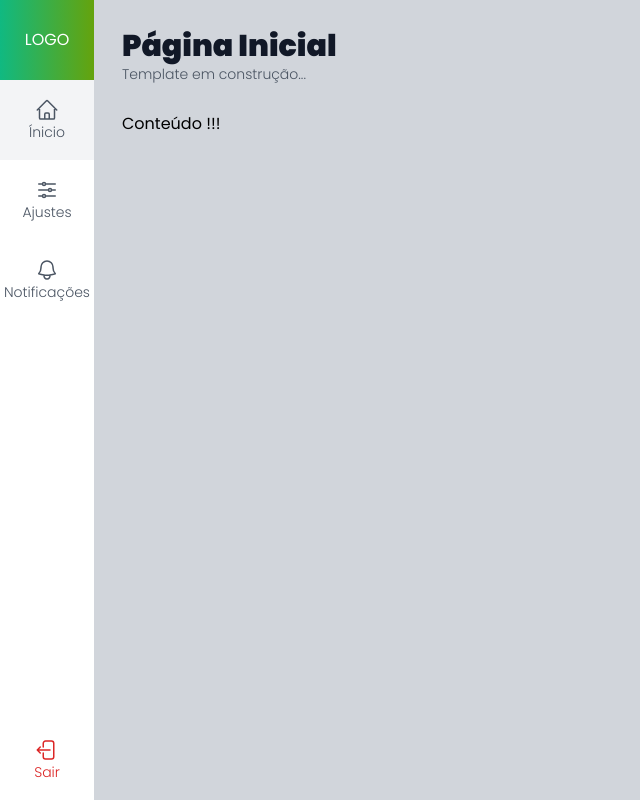
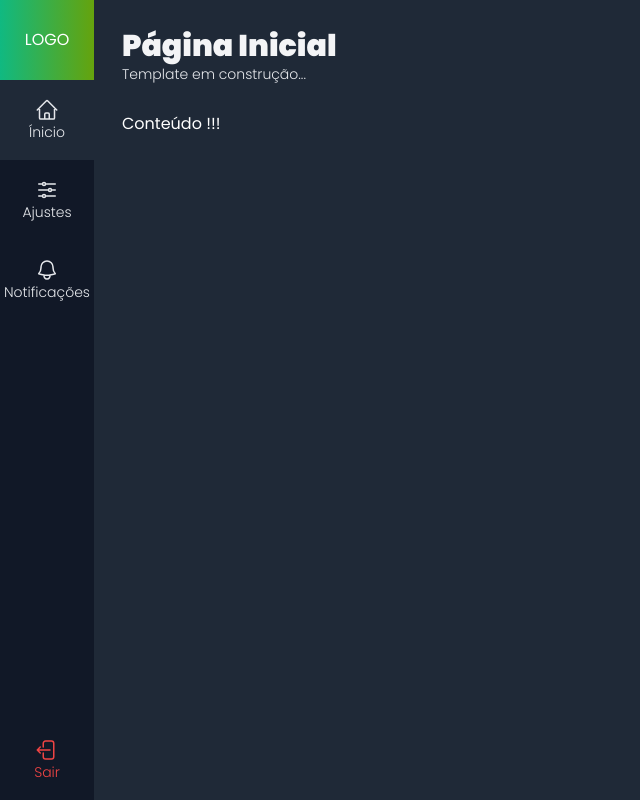
Before and after one commit to lukaskardeck/admin-template, a Next.js app: page / in a window 1280 px wide. Shown: the whole page, without its empty margins (0-640 px from the left). Built offline with nearby package versions, Linux system fonts and the light colour scheme.

Commit message:
feat: principais pontos da aplicação com  modo light e dark

```diff
--- a/src/components/template/layout/Layout.tsx
+++ b/src/components/template/layout/Layout.tsx
@@ -10,7 +10,7 @@ interface LayoutProps {
 
 export default function Layout(props: LayoutProps) {
     return (
-        <div className="flex h-screen w-screen">
+        <div className="dark flex h-screen w-screen">
             <MenuLateral />
             <div className="flex flex-col w-full p-7 bg-gray-300 dark:bg-gray-800 dark:text-white">
                 <Cabecalho titulo={props.titulo} subtitulo={props.subtitulo} />
--- a/src/components/template/menu-item/menuItem.tsx
+++ b/src/components/template/menu-item/menuItem.tsx
@@ -11,7 +11,9 @@ interface MenuItemProps {
 
 export default function MenuItem(props: MenuItemProps) {
     const router = useRouter()
-    const paginaSelecionada = router.pathname == props.url ? "bg-gray-100" : ""
+    const paginaSelecionada = router.pathname == props.url
+        ? "bg-gray-100 dark:bg-gray-800"
+        : ""
 
     function renderizarItem() {
         return (
@@ -26,7 +28,9 @@ export default function MenuItem(props: MenuItemProps) {
 
     return (
         <li className={`
-            hover:bg-gray-100 px-1 cursor-pointer text-gray-600
+            px-1 cursor-pointer
+            hover:bg-gray-100 text-gray-600
+            dark:text-gray-200 dark:hover:bg-gray-700
             ${paginaSelecionada} ${props.className}
         `} onClick={props.onClick}>
             {props.url ? (
--- a/src/components/template/menu-lateral/MenuLateral.tsx
+++ b/src/components/template/menu-lateral/MenuLateral.tsx
@@ -4,11 +4,13 @@ import MenuItem from "../menu-item/menuItem";
 
 export default function MenuLateral() {
     return (
-        <aside className="flex flex-col">
+        <aside className={`
+            flex flex-col
+            dark:bg-gray-900
+        `}>
             <div className={`
                 flex items-center justify-center h-20 w-full
-                bg-gradient-to-r from-emerald-500 to-lime-600
-                text-white
+                bg-gradient-to-r from-emerald-500 to-lime-600 text-white
             `}>
                 LOGO
             </div>
@@ -22,7 +24,10 @@ export default function MenuLateral() {
                     texto="Sair"
                     icone={IconeSair}
                     onClick={()=>console.log("LOGOUT")}
-                    className="text-red-600 hover:bg-red-400 hover:text-white"
+                    className={`
+                        text-red-600 hover:bg-red-400 hover:text-white
+                        dark:text-red-500 dark:hover:bg-red-600 dark:hover:text-gray-200
+                    `}
                 />
             </ul>
         </aside>
--- a/src/components/template/titulo/Titulo.tsx
+++ b/src/components/template/titulo/Titulo.tsx
@@ -7,11 +7,13 @@ export default function Titulo(props: TituloProps) {
     return (
         <div>
             <h1 className={`
-                font-black text-3xl text-gray-900
+                font-black text-3xl
+                text-gray-900 dark:text-gray-100
             `}>{props.titulo}</h1>
 
             <h2 className={`
-                font-light text-sm text-gray-600
+                font-light text-sm
+                text-gray-600 dark:text-gray-200
             `}>{props.subtitulo}</h2>
         </div>
     )
```
